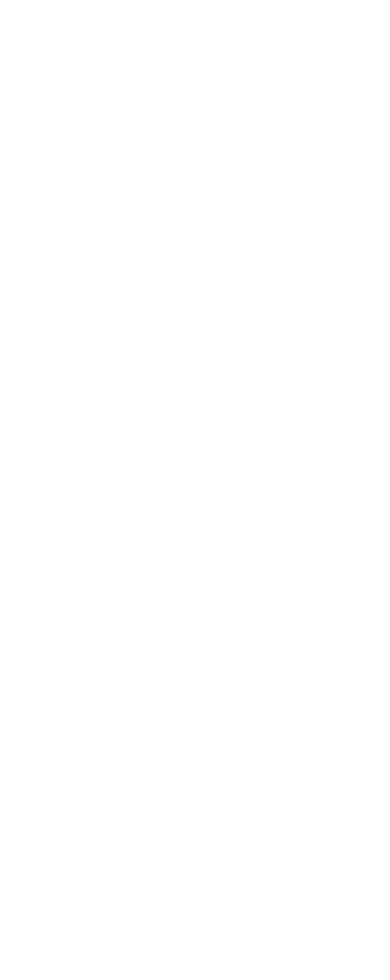
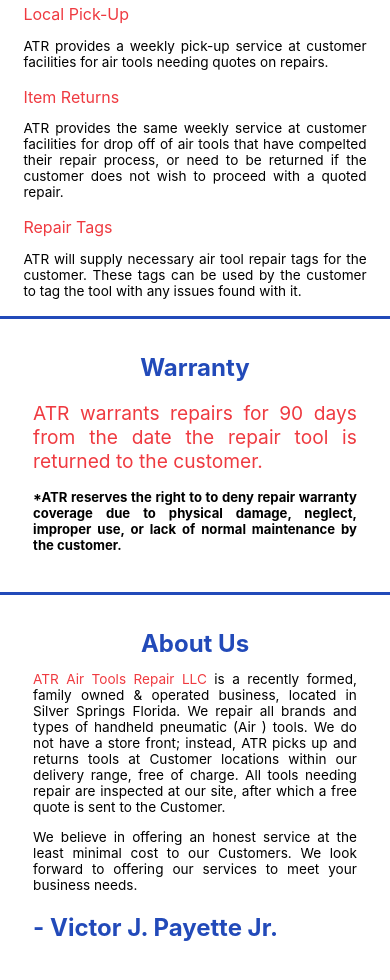
Before and after one commit to sgshryock/atrweb, a React (Create React App) app: page / in a window 390 px wide. Shown: the part 820-1800 px from the top of the page. Before the commit the page ends 844 px from the top, so only its background shows below. Built offline with nearby package versions, Linux system fonts and the light colour scheme.

Commit message:
Mobile design for about, pickup, and warranty sections

```diff
--- a/src/components/about/About.jsx
+++ b/src/components/about/About.jsx
@@ -20,7 +20,7 @@ const About = () => {
           our Customers. We look forward to offering our services to meet your
           business needs.
         </p>
-        <h2 className="a-sig"><span className="a-blueText">Victor J. Payette Jr.</span></h2>
+        <h2 className="a-sig"><span className="a-blueText">- Victor J. Payette Jr.</span></h2>
       </div>
     </div>
   );
--- a/src/components/about/about.css
+++ b/src/components/about/about.css
@@ -40,7 +40,28 @@
 
 @media screen and (max-width: 480px) {
     .a {
-        flex-direction: column;
-        display: none;
+        height: 100%;
+        margin: 0;
+        padding: 0;
     }
+
+    .a-wrapper {
+        width: 100%;
+        padding: 0 2vw;
+    }
+
+    .a-title {
+        font-size: 1.5em;
+    }
+
+    .a-p {
+        font-size: .85em;
+        text-align: justify;
+    }
+
+    .a-sig {
+        font-size: 1.5em;
+        text-align: left;
+    }
+
 }
--- a/src/components/pickup/pickup.css
+++ b/src/components/pickup/pickup.css
@@ -33,7 +33,32 @@
 
 @media screen and (max-width: 480px) {
     .pu {
-        flex-direction: column;
-        display: none;
+        height: 100%;
+        margin: 0;
+        padding: 0;
+    }
+
+    .pu-wrapper {
+        width: 100%;
+        margin: 0;
+        padding: 0 6vw;
+    }
+
+    .pu-title {
+        font-size: 1.5em;
+    }
+
+    .pu-list {
+        margin: 0;
+        padding: 0;
+    }
+
+    .pu-item {
+        font-size: 1em;
+    }
+
+    .pu-p {
+        font-size: .85em;
+        text-align: justify;
     }
 }
--- a/src/components/warranty/warranty.css
+++ b/src/components/warranty/warranty.css
@@ -22,18 +22,38 @@
   padding: 0 15%;
   font-size: 200%;
   margin-bottom: 5%;
-  color: #EF3A40;
+  color: #ef3a40;
 }
 
 .w-pn {
-    font-size: 125%;
-    font-weight: bold;
+  font-size: 125%;
+  font-weight: bold;
 }
 
 @media screen and (max-width: 480px) {
   .w {
-      flex-direction: column;
-      display: none;
+    height: 100%;
+    margin: 0;
+    padding: 0;
   }
 
+  .w-wrapper {
+    width: 100%;
+    padding: 0 2vw;
+  }
+
+  .w-title {
+    font-size: 1.5em;
+  }
+
+  .w-p {
+    padding: 0;
+    font-size: 1.2em;
+    text-align: justify;
+  }
+
+  .w-pn {
+    font-size: 0.82em;
+    text-align: justify;
+  }
 }
```
